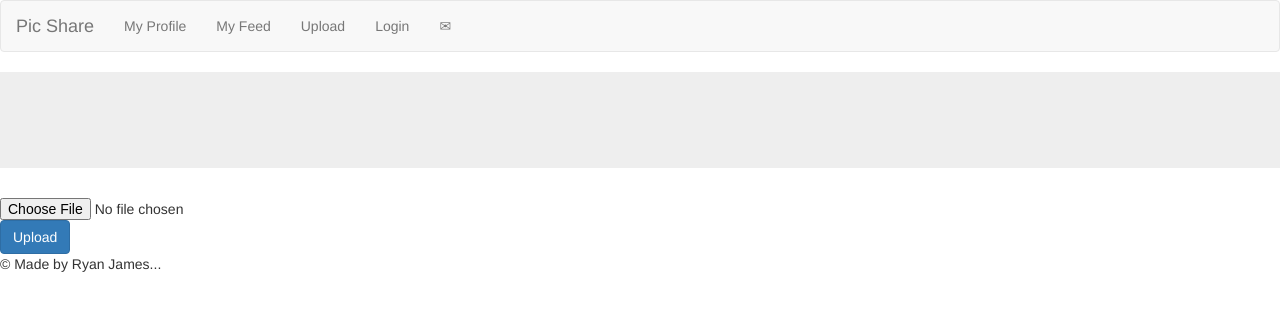
After one commit to ryanjames1729/pictureGram, a Flask app: page /upload in a window 1280 px wide. The commit adds this page. Shown: the top 311 px of the page. Run offline with Flask 2, Linux system fonts and the light colour scheme; some libraries are stand-ins or nearby versions; some web fonts are replaced.

Commit message:
changes 11/17

```diff
--- a/app.py
+++ b/app.py
@@ -2,7 +2,7 @@ from flask import Flask, flash, redirect, render_template, request, session, abo
 from flask_sqlalchemy import SQLAlchemy
 from wtforms import *
 from flask_wtf import FlaskForm
-from flask_wtf.file import FileField
+from flask_wtf.file import FileField, FileRequired
 from wtforms.validators import InputRequired, Email, Length
 from flask_bootstrap import Bootstrap
 from werkzeug.security import generate_password_hash, check_password_hash
@@ -47,7 +47,14 @@ class Users(UserMixin, db.Model):
     password = db.Column(db.String(80))
     admin = db.Column(db.Boolean)
 
+class Pictures(db.Model):
+    id = db.Column(db.Integer, primary_key=True)
+    email = db.Column(db.String(25))
+    file = db.Column(db.String(25))
+    date = db.Column(db.String(25))
 
+class PhotoForm(FlaskForm):
+    photo = FileField(validators=[FileRequired()])
 
 @login_manager.user_loader
 def load_user(user_id):
@@ -95,9 +102,25 @@ def logout():
 @login_required
 def feed():
     print("Auth?: " + str(current_user.is_authenticated))
+    pictures = Pictures.query.all()
 
 
-    return render_template('feed.html', img='static/img/code-tweet.jpg', form=form)
+    return render_template('feed.html', pictures=pictures)
+
+@app.route("/upload", methods=['GET', 'POST'])
+def upload():
+    form = PhotoForm()
+    if form.validate_on_submit():
+        f = form.photo.data
+        filename = secure_filename(f.filename)
+        f.save('static/img/' + filename)
+        print("File saved!")
+
+        return redirect(url_for('feed'))
+
+
+
+    return render_template('upload.html', form=form)
 
 
 @app.errorhandler(404)
--- a/templates/base.html
+++ b/templates/base.html
@@ -15,6 +15,7 @@
       <ul class="nav navbar-nav">
         <li><a href="/profile">My Profile</a></li>
         <li><a href="/feed">My Feed</a></li>
+        <li><a href="/upload">Upload</a><li>
         {% if current_user.is_authenticated %}
         <li><a href="/logout">Logout</a></li>
         {% else %}
--- /dev/null
+++ b/templates/upload.html
@@ -0,0 +1,22 @@
+{% extends "base.html" %} {% block title %} Upload {% endblock %} {% import "bootstrap/wtf.html" as wtf %} {% block content %}
+<div class="jumbotron">
+  <div class="container" style="text-align:center">
+
+
+
+
+  </div>
+</div>
+<form class="form" method="POST" enctype="multipart/form-data" action="/">
+
+
+  {{form.photo}}
+
+
+  <!-- Submit button -->
+
+  <input class="btn btn-primary" type="submit" value="Upload">
+
+  </form>
+
+{% endblock %}
```
Also changed, not shown: templates/feed.html (+4 -3 lines), database.db.
